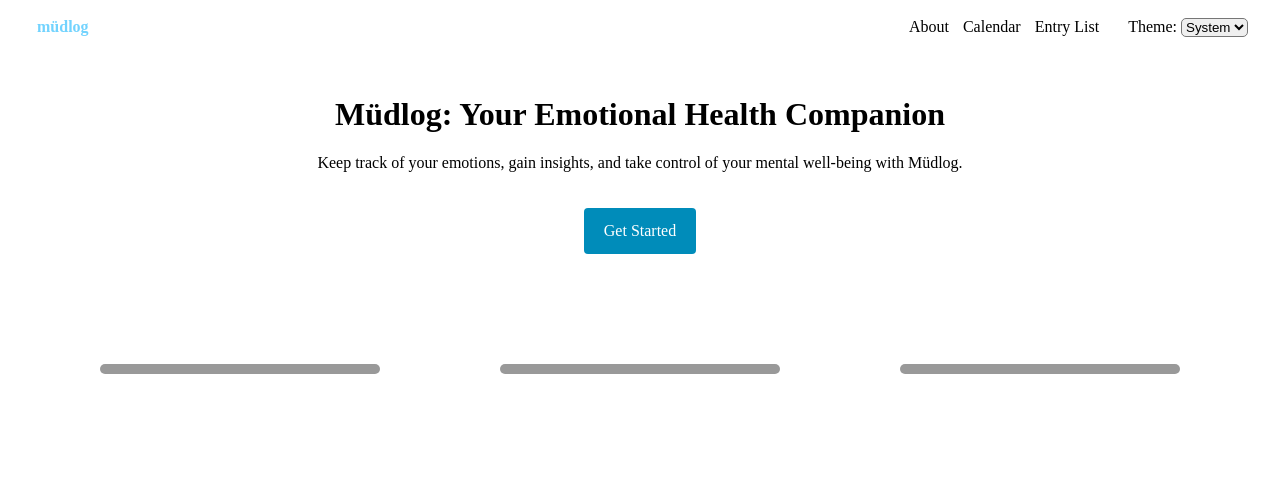
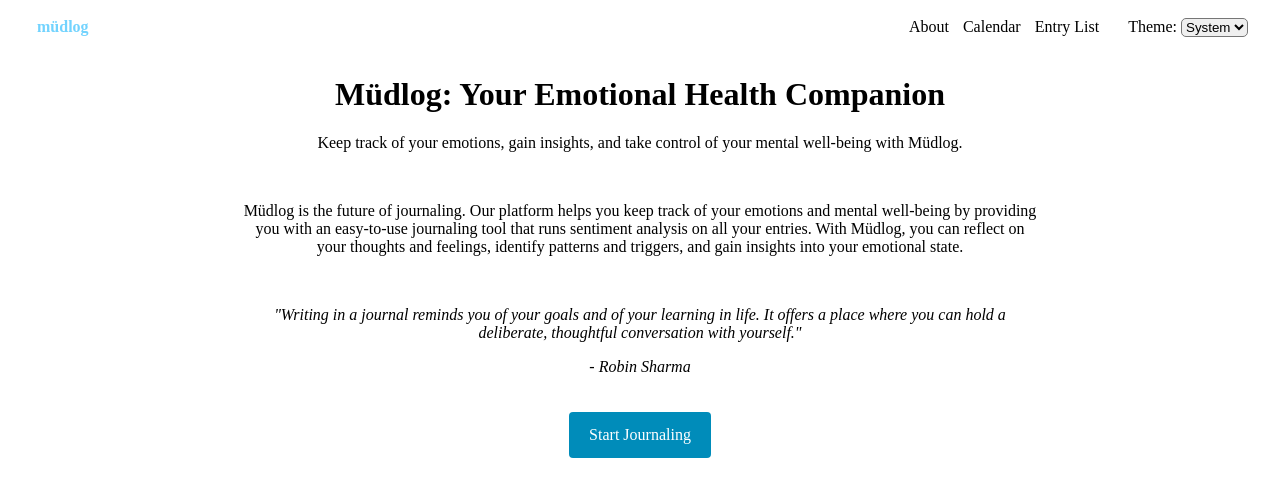
Before and after one commit to Herschenglime/mudlog, a SvelteKit app: page / in a window 1280 px wide. Shown: the top 496 px of the page. Built offline with nearby package versions, Linux system fonts and the light colour scheme.

Commit message:
added more substantial home page

```diff
--- a/src/routes/+page.svelte
+++ b/src/routes/+page.svelte
@@ -1,33 +1,77 @@
 <script>
- import Card from '$lib/components/Card.svelte'
+  import { onMount } from 'svelte';
+
+  const quotes = [
+    {
+      text: "Your emotions are your messengers. Listen to them.",
+      author: "Rumi"
+    },
+    {
+      text: "Journal writing is a voyage to the interior.",
+      author: "Christina Baldwin"
+    },
+    {
+      text: "Writing in a journal reminds you of your goals and of your learning in life. It offers a place where you can hold a deliberate, thoughtful conversation with yourself.",
+      author: "Robin Sharma"
+    }
+  ];
+
+  let currentQuote = quotes[Math.floor(Math.random() * quotes.length)];
+
+  onMount(() => {
+    document.title = "Müdlog - Journaling for Mental Health";
+  });
 </script>
-<div class="header">
+
+<div class="container">
   <h1>Müdlog: Your Emotional Health Companion</h1>
   <p>Keep track of your emotions, gain insights, and take control of your mental well-being with Müdlog.</p>
-    <a href=/calendar-view class="button">Get Started</a>
+
+  <p class="text">Müdlog is the future of journaling. Our platform helps you keep track of your emotions and mental well-being by providing you with an easy-to-use journaling tool that runs sentiment analysis on all your entries. With Müdlog, you can reflect on your thoughts and feelings, identify patterns and triggers, and gain insights into your emotional state.</p>
+
+  <div class="quote">
+    <p>"{currentQuote.text}"</p>
+    <p>- {currentQuote.author}</p>
   </div>
-  <div class="features">
-    <Card
-      title="Sentiment Analysis"
-      body="Müdlog runs sentiment analysis on all your journal entries, helping you identify patterns, triggers, and gain insights into your emotional state."
-      image="/images/sentiment-analysis.jpg"
-    />
-    <Card
-      title="Mood Ring"
-      body="Our mood ring displays colors based on your current mood, helping you stay in tune with your emotions throughout the day."
-      image="/images/mood-ring.jpg"
-    />
-    <Card
-      title="Community Support"
-      body="Join our community of like-minded individuals who are committed to their mental health and well-being. Share your thoughts and feelings, gain inspiration and support, and connect with others on the same journey."
-      image="/images/community-support.jpg"
-    />
+
+  <div class="center">
+    <a href="/calendar-view" class="button">Start Journaling</a>
   </div>
+</div>
+
 <style>
-    .header {
+  .container {
+    margin: 0 auto;
+    max-width: 800px;
+    padding: 30px;
+    text-align: justify;
+    animation: fade-in 1s;
+  }
+
+  h1 {
+    margin-top: 0;
     text-align: center;
+    animation: slide-in-top 1s;
+  }
+
+  p {
+    text-align: center;
+    animation: fade-in 1s;
+  }
+
+  .text {
     margin-top: 50px;
-      margin-bottom: 50px;
+    animation: slide-in-bottom 1s;
+  }
+
+  .quote {
+    margin-top: 50px;
+    text-align: center;
+    font-style: italic;
+    animation: slide-in-left 1s;
+  }
+  .center{
+    text-align: center;
   }
 
   .button {
@@ -41,17 +85,48 @@
     font-size: 16px;
     margin-top: 20px;
     text-decoration: none;
+    text-align: center;
+    animation: pulse 1s infinite;
   }
 
   .button:hover {
     background-color: #005f79;
   }
 
-    .features {
-      display: flex;
-      justify-content: center;
-      flex-wrap: wrap;
-      margin: 0 auto;
-      max-width: 1200px;
+  @keyframes slide-in-top {
+    0% {
+      transform: translateY(-100%);
+    }
+    100% {
+      transform: translateY(0%);
+    }
+  }
+
+  @keyframes slide-in-bottom {
+    0% {
+      transform: translateY(100%);
+    }
+    100% {
+      transform: translateY(0%);
+    }
+  }
+
+  @keyframes slide-in-left {
+    0% {
+      transform: translateX(-100%);
+    }
+    100% {
+      transform: translateX(0%);
+    }
+  }
+  @keyframes fade-in {
+  0% {
+    opacity: 0;
+    transform: translateY(20px);
+  }
+  100% {
+    opacity: 1;
+    transform: translateY(0);
+  }
 }
 </style>
```
Also changed, not shown: src/routes/calendar-view/+page.svelte (+10 -8 lines). Lines whose indentation alone changed are shown as unchanged.
